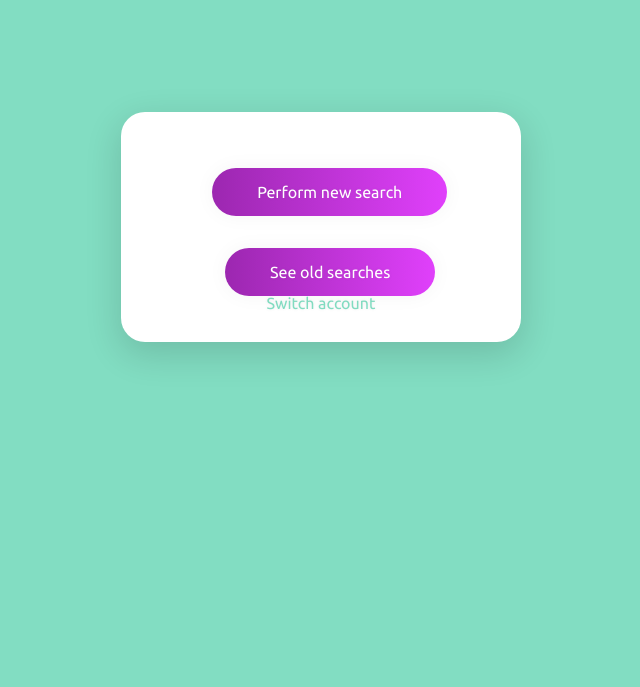
After one commit to aeram0/Flight-Finder, a Python web app: template code/templates/main_page.html in a window 1280 px wide. The commit adds this page. Shown: the top 687 px of the page, without its empty margins (319-959 px from the left). Run offline with Jinja, Linux system fonts and the light colour scheme; the template is opened without the code that fills it, so the values that code supplies are empty; some libraries are stand-ins or nearby versions.

Commit message:
added main page

```diff
--- a/code/templates/forgot_password.html
+++ b/code/templates/forgot_password.html
@@ -18,7 +18,7 @@
       <a class="submit" align="center">Send email</a>
       <br>
       <br>
-      <p class="go_back" align="center"><a href="login.html">&nbsp&nbsp&nbsp&nbsp&nbsp&nbspGo back</a></p>
+      <p class="go_back" align="center"><a href="login.html">Go back</a></p>
 
 
     </div>
--- a/code/templates/login.html
+++ b/code/templates/login.html
@@ -17,7 +17,7 @@
       <input class="pass" type="password" align="center" placeholder="Password">
       <a class="submit" align="center">Sign in</a>
       <p class="forgot" align="center"><a href="forgot_password.html">Forgot Password?</p>
-      <p class="register" align="center"><a href="register_form.html">Register here</a></p>
+      <p class="register" align="center"><a href="new_user.html">Register here</a></p>
 
 
     </div>
--- /dev/null
+++ b/code/templates/main_page.css
@@ -0,0 +1,65 @@
+    body {
+        background-color: #82DDC2;
+        font-family: 'Ubuntu', sans-serif;
+    }
+
+    .main {
+        background-color: #FFFFFF;
+        width: 400px;
+        height: 230px;
+        margin: 7em auto;
+        border-radius: 1.5em;
+        box-shadow: 0px 11px 35px 2px rgba(0, 0, 0, 0.14);
+    }
+
+
+
+
+
+    .new_search {
+      cursor: pointer;
+        border-radius: 5em;
+        color: #fff;
+        background: linear-gradient(to right, #9C27B0, #E040FB);
+        border: 0;
+        padding-left: 45px;
+        padding-right: 45px;
+        padding-bottom: 15px;
+        padding-top: 15px;
+        font-family: 'Ubuntu', sans-serif;
+        position: absolute;
+        left: 41.5%;
+        top: 21%;
+        font-size: 16px;
+        box-shadow: 0 0 20px 1px rgba(0, 0, 0, 0.04);
+    }
+
+  .old_search {
+      cursor: pointer;
+        border-radius: 5em;
+        color: #fff;
+        background: linear-gradient(to right, #9C27B0, #E040FB);
+        border: 0;
+        padding-left: 45px;
+        padding-right: 45px;
+        padding-bottom: 15px;
+        padding-top: 15px;
+        font-family: 'Ubuntu', sans-serif;
+        position: absolute;
+        left: 42.5%;
+        top: 31%;
+        font-size: 16px;
+        box-shadow: 0 0 20px 1px rgba(0, 0, 0, 0.04);
+    }
+
+    .log_out {
+        text-shadow: 0px 0px 3px rgba(117, 117, 117, 0.12);
+        color: #82DDC2;
+        padding-top: 130px;
+    }
+
+    a {
+        text-shadow: 0px 0px 3px rgba(117, 117, 117, 0.12);
+        color: #82DDC2;
+        text-decoration: none
+    }
--- /dev/null
+++ b/code/templates/main_page.html
@@ -0,0 +1,27 @@
+<html>
+
+<head>
+  <link rel="stylesheet" href="css/style.css">
+  <link href="https://fonts.googleapis.com/css?family=Ubuntu" rel="stylesheet">
+  <meta name="viewport" content="width=device-width, initial-scale=1" />
+  <link rel="stylesheet" href="path/to/font-awesome/css/font-awesome.min.css">
+  <link href="main_page.css" rel="stylesheet" type=text/css>
+  <title>Sign in</title>
+</head>
+
+<body>
+  <div class="main">
+
+      <a class="new_search" align="center">Perform new search</a>
+      <a class="old_search" align="center">See old searches</a>
+
+      <br>
+      <br>
+      <p class="log_out" align="center"><a href="login.html">Switch account</a></p>
+
+
+    </div>
+
+</body>
+
+</html>
```
Also changed, not shown: code/templates/forgot_password.css (+6 -2 lines).
